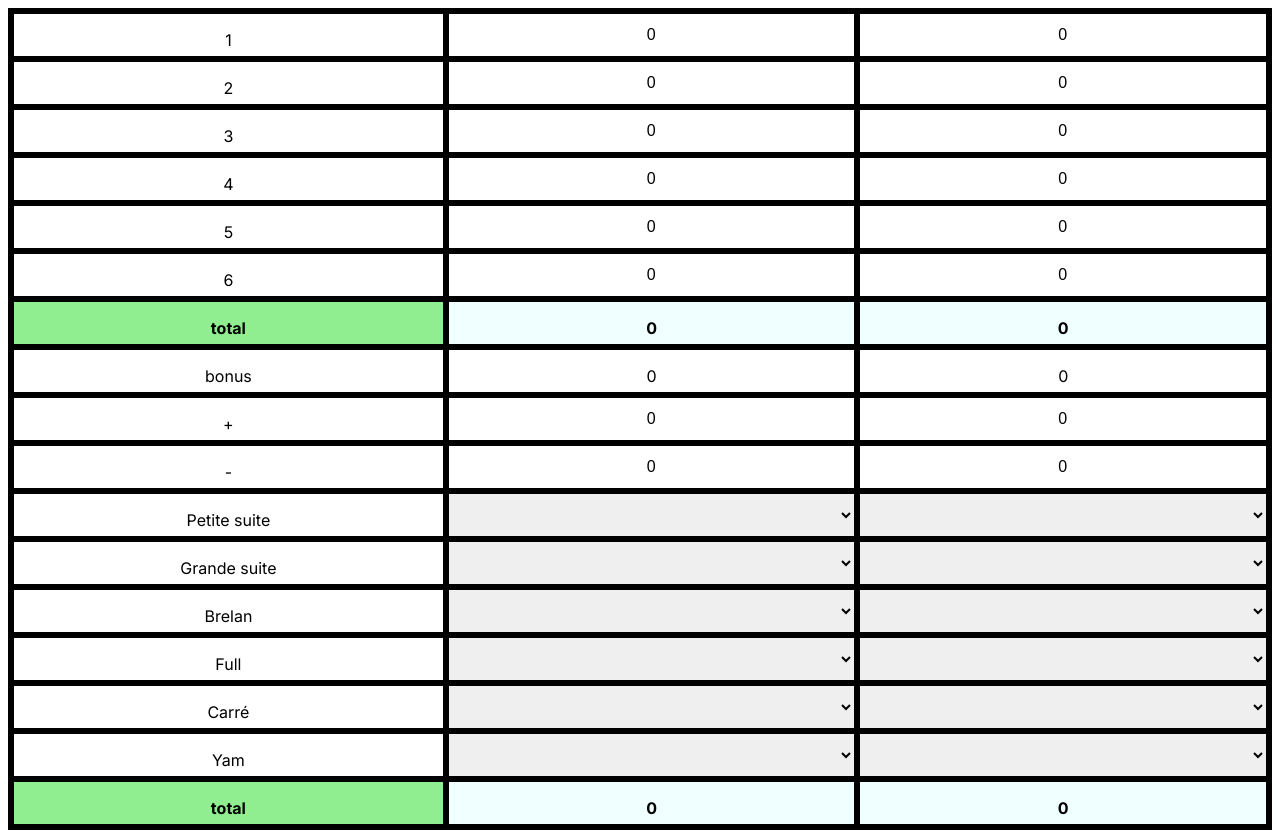
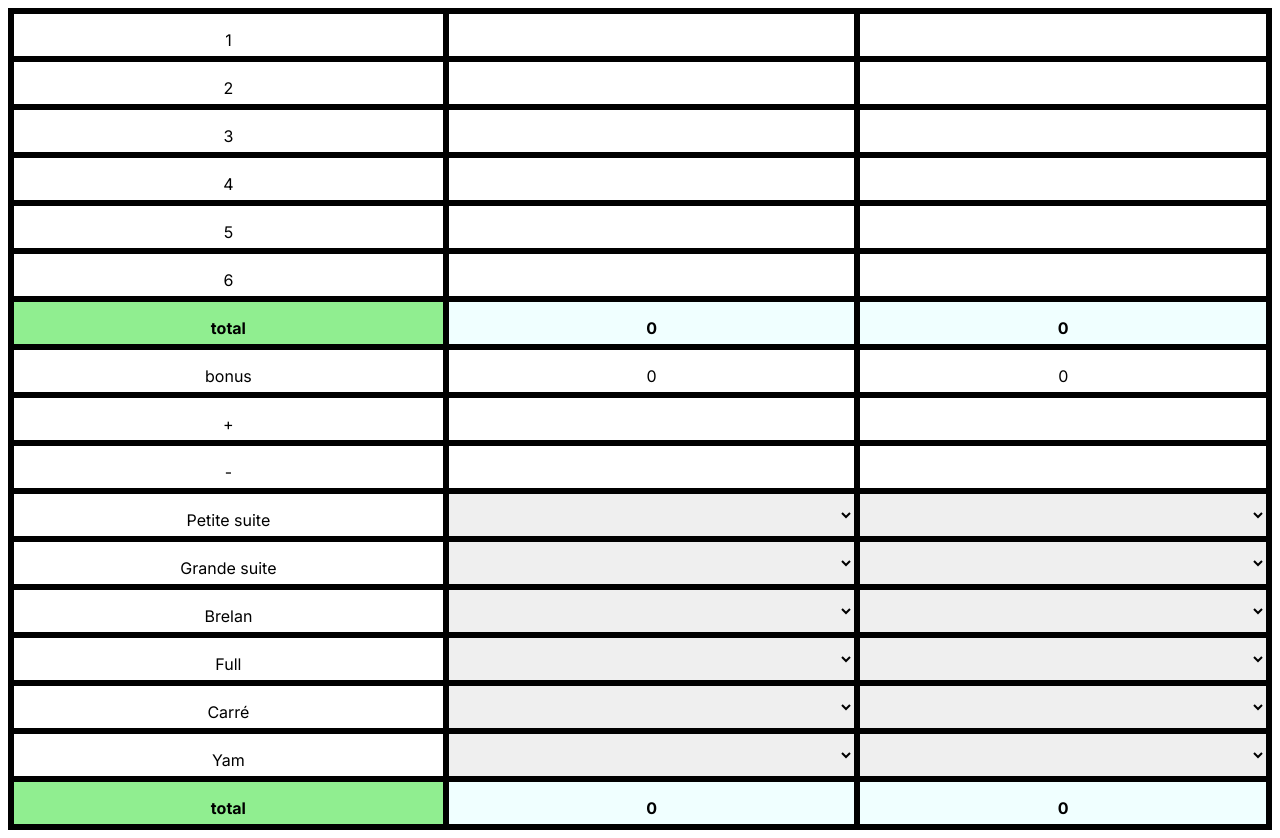
Before and after one commit to hugorince/yam, a Next.js app: page /game in a window 1280 px wide. Built offline with nearby package versions, Linux system fonts and the light colour scheme.

Commit message:
removing of initial value

```diff
--- a/src/app/game/grid.tsx
+++ b/src/app/game/grid.tsx
@@ -1,3 +1,4 @@
+"use client";
 import { useState, useEffect } from "react";
 import styles from "./page.module.css";
 
@@ -36,7 +37,6 @@ const InputGrid = () => {
         type="number"
         min="0"
         max="5"
-        value={num.one || 0}
         onChange={(e) =>
           parseInt(e.target.value) >= 0 &&
           setNum({ ...num, one: parseInt(e.target.value) })
@@ -48,7 +48,6 @@ const InputGrid = () => {
         type="number"
         min="0"
         max="10"
-        value={num.two || 0}
         onChange={(e) =>
           parseInt(e.target.value) >= 0 &&
           setNum({ ...num, two: parseInt(e.target.value) })
@@ -60,7 +59,6 @@ const InputGrid = () => {
         type="number"
         min="0"
         max="15"
-        value={num.three || 0}
         onChange={(e) =>
           parseInt(e.target.value) >= 0 &&
           setNum({ ...num, three: parseInt(e.target.value) })
@@ -72,7 +70,6 @@ const InputGrid = () => {
         type="number"
         min="0"
         max="20"
-        value={num.four || 0}
         onChange={(e) =>
           parseInt(e.target.value) >= 0 &&
           setNum({ ...num, four: parseInt(e.target.value) })
@@ -84,7 +81,6 @@ const InputGrid = () => {
         type="number"
         min="0"
         max="25"
-        value={num.five || 0}
         onChange={(e) =>
           parseInt(e.target.value) >= 0 &&
           setNum({ ...num, five: parseInt(e.target.value) })
@@ -97,7 +93,6 @@ const InputGrid = () => {
         type="number"
         min="0"
         max="30"
-        value={num.six || 0}
         onChange={(e) =>
           parseInt(e.target.value) >= 0 &&
           setNum({ ...num, six: parseInt(e.target.value) })
@@ -115,7 +110,6 @@ const InputGrid = () => {
         type="number"
         min="0"
         max="30"
-        value={num.plus || 0}
         onChange={(e) =>
           parseInt(e.target.value) >= 0 && parseInt(e.target.value) > num.less
             ? setNum({ ...num, plus: parseInt(e.target.value) })
@@ -128,7 +122,6 @@ const InputGrid = () => {
         type="number"
         min="0"
         max="30"
-        value={num.less || 0}
         onChange={(e) =>
           parseInt(e.target.value) >= 0 &&
           setNum({ ...num, less: parseInt(e.target.value) })
--- a/src/app/game/page.tsx
+++ b/src/app/game/page.tsx
@@ -1,4 +1,3 @@
-"use client";
 import InputGrid from "./grid";
 import GridNames from "./gridNames";
 import styles from "./page.module.css";
@@ -6,7 +5,6 @@ import styles from "./page.module.css";
 const Game = () => {
   return (
     <div>
-      {/* <h1>4 colonnes</h1> */}
       <div className={styles.allColumns}>
         <GridNames />
         <InputGrid />
```
